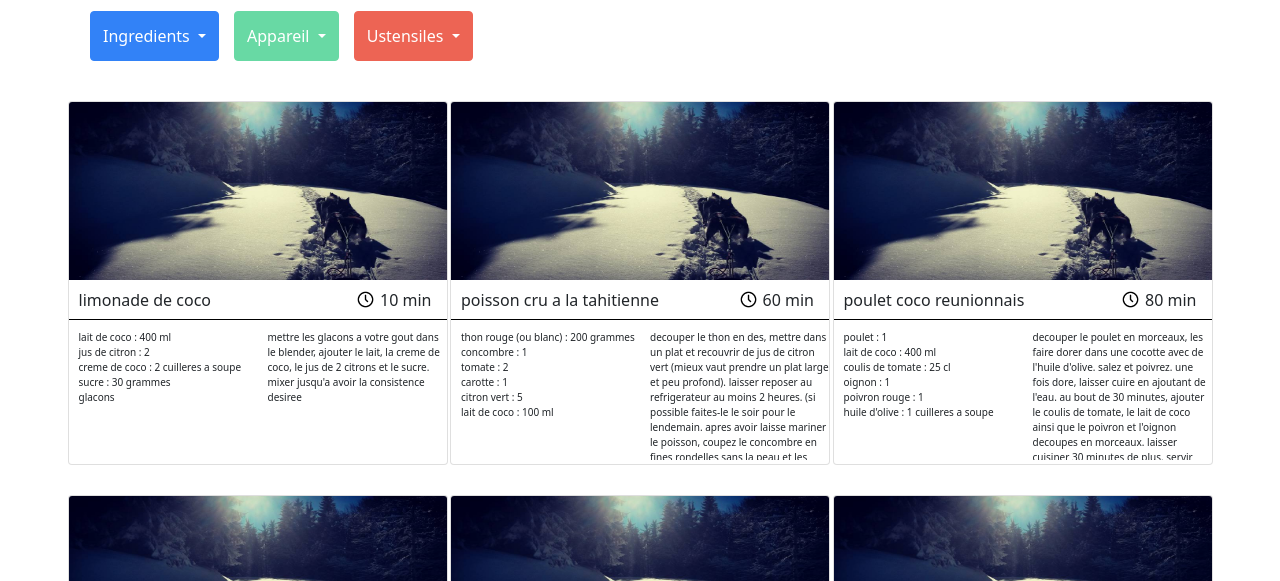
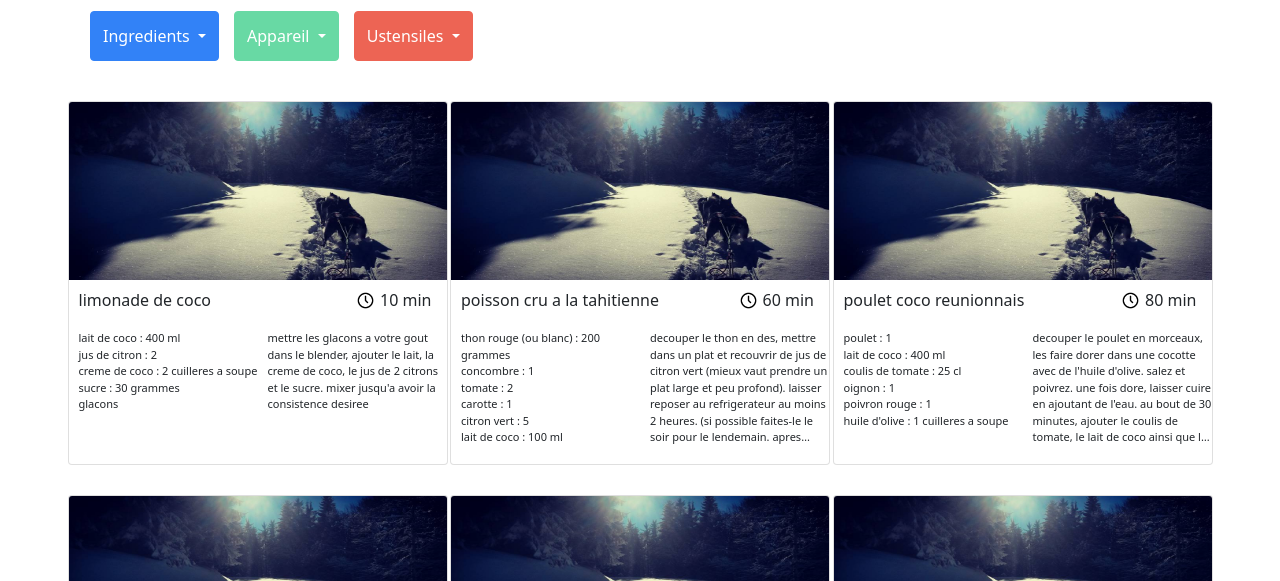
Before and after one commit to JorisMLN/JorisMonleon_7_03112021, a plain HTML site: page index.html in a window 1280 px wide. Shown: the part 219-800 px from the top of the page. Drawn offline with nearby package versions, Linux system fonts and the light colour scheme.

Commit message:
MaJ card UI (ellipsis)

```diff
--- a/index.js
+++ b/index.js
@@ -81,8 +81,6 @@ function isManagingInputAlgo() {
         // display condition of result
         displayProcess(listOfResult)
         isManagingDropdownAlgo()
-        // let t1 = performance.now();
-        // console.log('performance test', t1 - t0, 'ms');
       }, 200);
 
     } else if (research.value.length === 0 && tagValue.length === 0 && listOfResult.length > 0) {
@@ -215,7 +213,7 @@ function resultDisplay(elementList) {
   let htmlString = '';
 
   if (elementList.length === 0) {
-    htmlString = ` <h2> Aucune recette ne correspond à votre critère de recherche ! </h2>`
+    htmlString = `<h2> Aucune recette ne correspond à votre critère de recherche ! </h2>`
   } else {
     for (const elm of elementList) {
       templateHTML(elm);
--- a/styles.scss
+++ b/styles.scss
@@ -254,7 +254,6 @@ li {
       &__title {
         display: flex;
         height: 40px;
-        border-bottom: 1px solid black;
 
         &--left {
           display: flex;
@@ -279,20 +278,25 @@ li {
 
       &__infos {
         display: flex;
+        flex-direction: row;
         height: 140px;
         padding-top: 10px;
 
         &--left {
           width: 190px;
           padding-left: 10px;
-          font-size: 10px;
+          font-size: 11px;
         }
 
         &--right {
           padding-left: 10px;
           width: 190px;
-          overflow-y: scroll;
-          font-size: 10px;
+          font-size: 11px;
+          max-height: 120px;
+          overflow: hidden;
+          display: -webkit-box;
+          -webkit-line-clamp: 7;
+          -webkit-box-orient: vertical;
         }
       }
     }
```
Also changed, not shown: styles.css, 1 other file.
